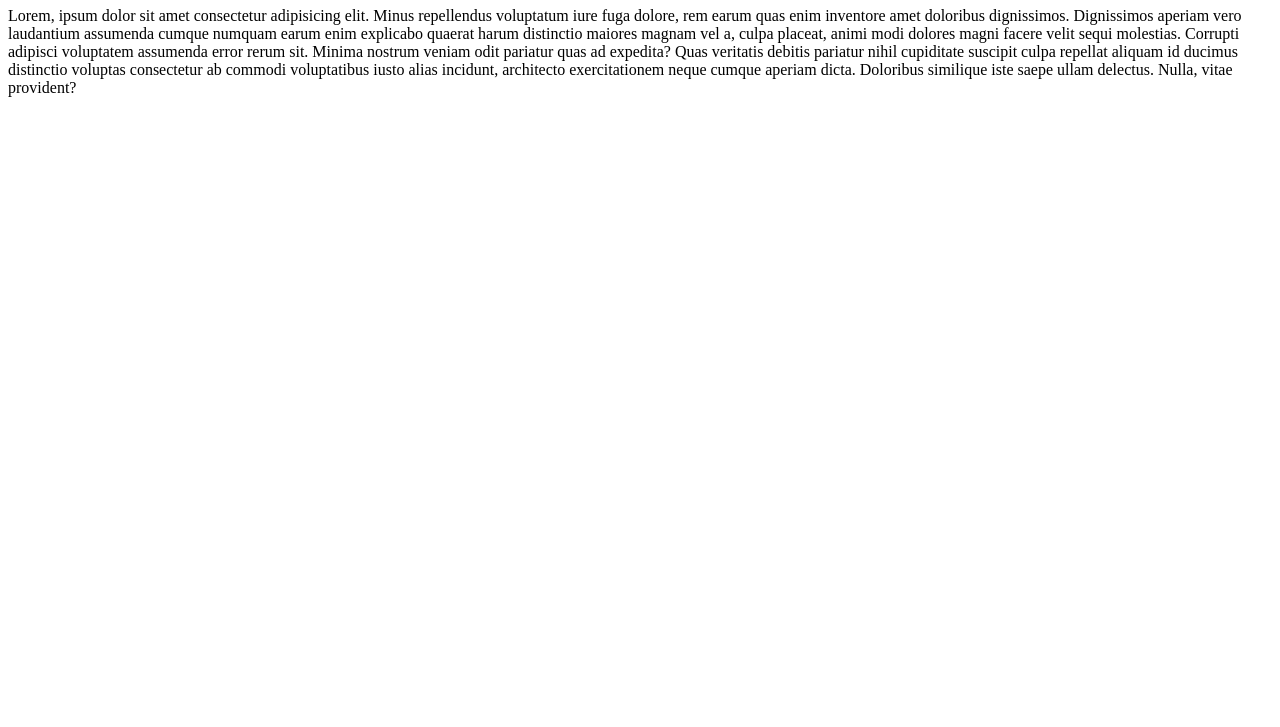
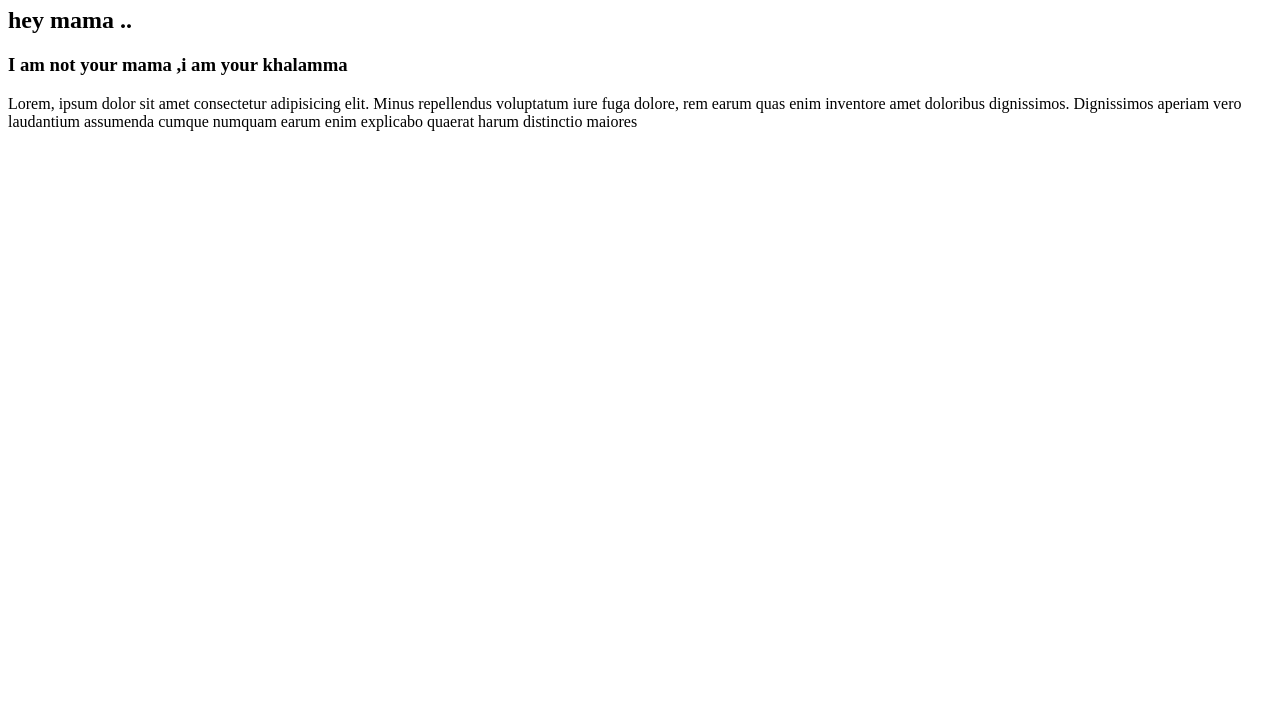
Before and after one commit to Rakibul159/Mango, a plain HTML site: page index.html in a window 1280 px wide. Shown: the part 73-800 px from the top of the page. Drawn offline with Linux system fonts and the light colour scheme.

Commit message:
Add two Heading

```diff
--- a/index.html
+++ b/index.html
@@ -7,18 +7,13 @@
   </head>
   <body>
     <h1>This is a Headeing</h1>
+    <h2>hey mama ..</h2>
+    <h3>I am not your mama ,i am your khalamma</h3>
     <p>
       Lorem, ipsum dolor sit amet consectetur adipisicing elit. Minus
       repellendus voluptatum iure fuga dolore, rem earum quas enim inventore
       amet doloribus dignissimos. Dignissimos aperiam vero laudantium assumenda
       cumque numquam earum enim explicabo quaerat harum distinctio maiores
-      magnam vel a, culpa placeat, animi modi dolores magni facere velit sequi
-      molestias. Corrupti adipisci voluptatem assumenda error rerum sit. Minima
-      nostrum veniam odit pariatur quas ad expedita? Quas veritatis debitis
-      pariatur nihil cupiditate suscipit culpa repellat aliquam id ducimus
-      distinctio voluptas consectetur ab commodi voluptatibus iusto alias
-      incidunt, architecto exercitationem neque cumque aperiam dicta. Doloribus
-      similique iste saepe ullam delectus. Nulla, vitae provident?
     </p>
   </body>
 </html>
```
